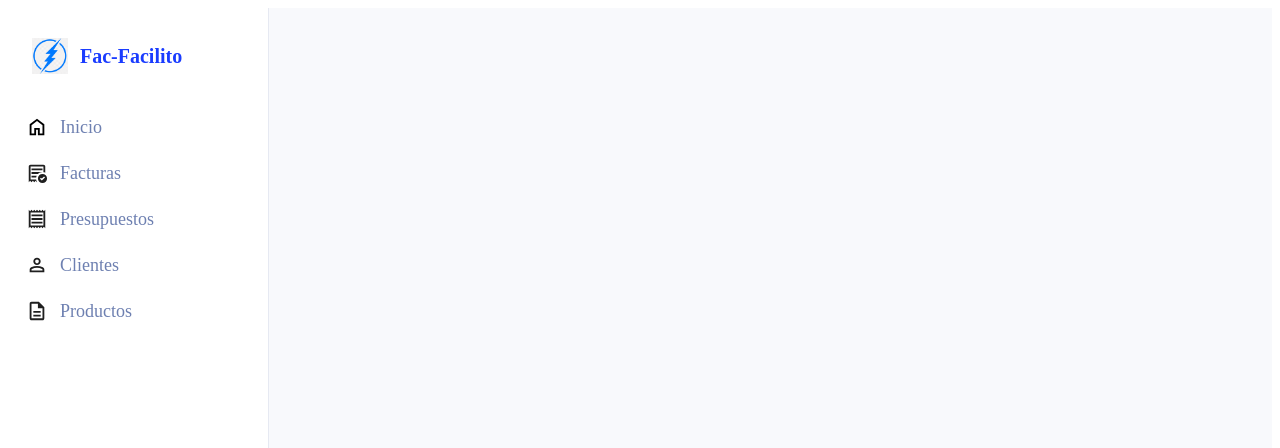
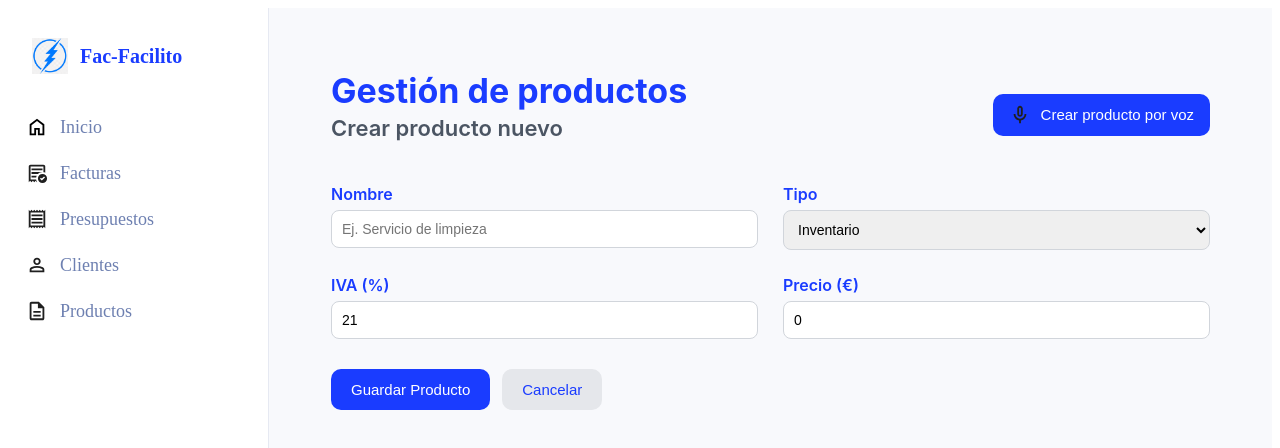
Before and after one commit to irinadiaz22/fact-facilito, a React (Vite) app: page /Productos in a window 1280 px wide. Shown: the top 448 px of the page. Built offline with nearby package versions, Linux system fonts and the light colour scheme.

Commit message:
feat/agrego form de productos

```diff
--- /dev/null
+++ b/src/components/organisms/productoForm/ProductoForm.jsx
@@ -0,0 +1,91 @@
+import { useState } from "react";
+import MicroIcon from "../../../assets/icons/microphene.svg";
+import "./productoForm.css";
+
+export const ProductoForm = () => {
+  const [producto, setProducto] = useState({
+    id_producto: "",
+    nombre: "",
+    tipo: "inventario",
+    iva: 21,
+    precio: 0,
+  });
+
+  const updateField = (field, value) => {
+    setProducto({ ...producto, [field]: value });
+  };
+
+  return (
+    <div className="form-container-pro">
+
+      {/* HEADER */}
+      <div className="form-header-pro">
+        <div>
+          <h1 className="form-title-pro">Gestión de productos</h1>
+          <h2 className="form-subtitle-pro">Crear producto nuevo</h2>
+        </div>
+
+        <button className="voice-btn" type="button">
+          <img src={MicroIcon} alt="Dictado por voz" />
+          <span>Crear producto por voz</span>
+        </button>
+      </div>
+
+      {/* GRID */}
+      <div className="form-grid">
+
+        {/* Nombre */}
+        <div className="form-field-pro">
+          <label>Nombre</label>
+          <input
+            type="text"
+            value={producto.nombre}
+            placeholder="Ej. Servicio de limpieza"
+            onChange={(e) => updateField("nombre", e.target.value)}
+          />
+        </div>
+
+        {/* Tipo */}
+        <div className="form-field-pro">
+          <label>Tipo</label>
+          <select
+            value={producto.tipo}
+            onChange={(e) => updateField("tipo", e.target.value)}
+          >
+            <option value="inventario">Inventario</option>
+            <option value="servicio">Servicio</option>
+          </select>
+        </div>
+
+        {/* IVA */}
+        <div className="form-field-pro">
+          <label>IVA (%)</label>
+          <input
+            type="number"
+            value={producto.iva}
+            onChange={(e) => updateField("iva", e.target.value)}
+          />
+        </div>
+
+        {/* Precio */}
+        <div className="form-field-pro">
+          <label>Precio (€)</label>
+          <input
+            type="number"
+            value={producto.precio}
+            placeholder="0.00"
+            onChange={(e) => updateField("precio", e.target.value)}
+          />
+        </div>
+
+      </div>
+
+      {/* BOTONES */}
+      <div className="form-buttons-pro">
+        <button className="btn-primary-cli">Guardar Producto</button>
+        <button className="btn-secondary-cli">Cancelar</button>
+
+      </div>
+    </div>
+  );
+};
--- /dev/null
+++ b/src/components/organisms/productoForm/productoForm.css
@@ -0,0 +1,101 @@
+.form-container-pro {
+  padding: 30px;
+  max-width: 900px;
+  margin: auto;
+  font-family: "Inter", sans-serif;
+}
+
+/* HEADER */
+.form-header-pro {
+  display: flex;
+  justify-content: space-between;
+  align-items: center;
+  margin-bottom: 25px;
+}
+
+.form-title-pro {
+  font-size: 34px;
+  font-weight: 700;
+  color: #1a3cff;
+  margin: 0;
+}
+
+.form-subtitle-pro {
+  font-size: 22px;
+  font-weight: 600;
+  color: #4b5563;
+  margin-top: 4px;
+}
+
+/* BOTÓN VOZ */
+.voice-btn {
+  display: flex;
+  align-items: center;
+  gap: 10px;
+  background: #1a3cff;
+  color: white;
+  padding: 10px 16px;
+  border-radius: 10px;
+  border: none;
+  cursor: pointer;
+  font-size: 15px;
+}
+
+.voice-btn img {
+  width: 22px;
+  height: 22px;
+}
+
+/* GRID */
+.form-grid {
+  display: grid;
+  grid-template-columns: 1fr 1fr;
+  gap: 25px;
+}
+
+/* CAMPOS */
+.form-field-pro {
+  display: flex;
+  flex-direction: column;
+  gap: 6px;
+}
+
+.form-field-pro label {
+  font-weight: 600;
+  color: #1a3cff;
+}
+
+.form-field-pro input,
+.form-field-pro select {
+  padding: 10px;
+  border-radius: 8px;
+  border: 1px solid #d1d5db;
+  font-size: 14px;
+}
+
+/* BOTONES */
+.form-buttons-pro {
+  margin-top: 30px;
+  display: flex;
+  gap: 12px;
+}
+
+.btn-primary-pro {
+  background: #1a3cff;
+  color: white;
+  padding: 12px 20px;
+  border-radius: 10px;
+  border: none;
+  cursor: pointer;
+  font-size: 15px;
+}
+
+.btn-secondary-pro {
+  background: #e5e7eb;
+  color: #1a3cff;
+  padding: 12px 20px;
+  border-radius: 10px;
+  border: none;
+  cursor: pointer;
+  font-size: 15px;
+}
--- a/src/pages/productos/Productos.jsx
+++ b/src/pages/productos/Productos.jsx
@@ -1,7 +1,9 @@
+import { ProductoForm } from "../../components/organisms/productoForm/ProductoForm.jsx"
+
 export const Productos = () => {
     return (
         <div>
-
+            <ProductoForm />
         </div>
     )
 }
```
